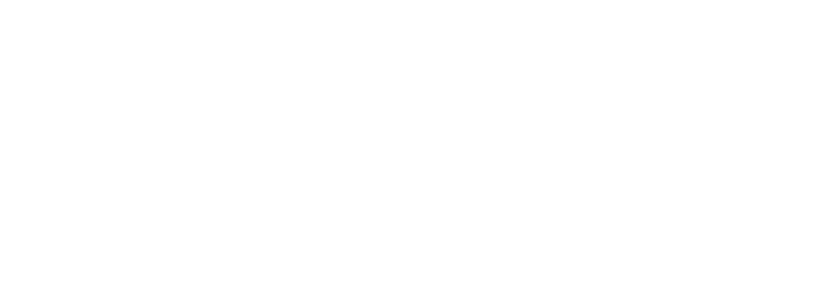
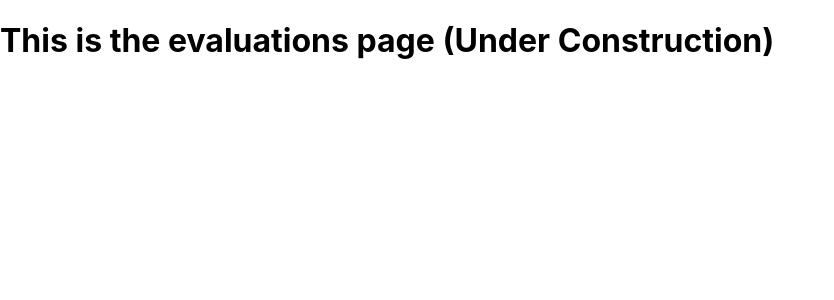
Before and after one commit to kmperera/CIS4930-HandsOnLearning, a React (Create React App) app in the folder health-app-frontend/: page /evaluations in a window 1280 px wide. Before the commit this address had no page. Shown: the top 300 px of the page, without its empty margins (0-834 px from the left). Built offline with nearby package versions, Linux system fonts and the light colour scheme.

Commit message:
added files needed for different pages

```diff
--- a/health-app-frontend/src/App.js
+++ b/health-app-frontend/src/App.js
@@ -4,6 +4,9 @@
 import { Routes, Route } from 'react-router-dom';
 import Homepage from './Homepage/Homepage';
 import Excercises from './Exercises/Excercises'
+import Evaluations from './Evaluations/Evaluations'
+import StayConnected from './StayConnected/StayConnected'
+import Useful from './Useful/Useful'
 
 //I'm moving all of the 'homepage' JSX to the /Homepage folder.
 //sorry for any confusion, but it lets us render entire pages easier and should help with organization later down the line.
@@ -16,6 +19,9 @@
         <Route exact path="/" element={<Homepage />}></Route>
         <Route path="/home" element={<Homepage />}></Route>
         <Route path="/excercises" element = {<Excercises/>}></Route>
+        <Route path="/evaluations" element = {<Evaluations/>}></Route>
+        <Route path="/StayConnected" element = {<StayConnected/>}></Route>
+        <Route path="/useful" element = {<Useful/>}></Route>
       </Routes>
     </div>
   );
--- /dev/null
+++ b/health-app-frontend/src/Evaluations/Evaluations.js
@@ -0,0 +1,9 @@
+import React from "react"
+
+export default function Evaluations() {
+    return (
+        <div>
+            <h1>This is the evaluations page (Under Construction)</h1>
+        </div>
+    );
+}
--- a/health-app-frontend/src/Evaluations/index.js
+++ b/health-app-frontend/src/Evaluations/index.js
@@ -0,0 +1,3 @@
+import Evaluations from "./Evaluations";
+
+export default Evaluations;
--- a/health-app-frontend/src/Homepage/Homepage.js
+++ b/health-app-frontend/src/Homepage/Homepage.js
@@ -18,28 +18,27 @@
  return (
     <header className='App-header'>
     <p>
-      Welcome to APP TITLE, click a category to get started!
+      Welcome to NeuroNurture, click a category to get started!
     </p>
     <Link
       onClick={handleClick('Excercises')}
-      // button link need to be edited
     >
       Rehabilitation Exercises
     </Link>
     <Link
-      onClick={handleClick('Excercises')}
+      onClick={handleClick('Evaluations')}
       // button link need to be edited
     >
       Evaluate
     </Link>
     <Link
-      onClick={handleClick('Excercises')}
+      onClick={handleClick('StayConnected')}
       // button link need to be edited
     >
       Stay Connected
     </Link>
     <Link
-      onClick={handleClick('Excercises')}
+      onClick={handleClick('Useful')}
       // button link need to be edited
     >
       Useful Equiment & Applications
--- /dev/null
+++ b/health-app-frontend/src/StayConnected/StayConnected.js
@@ -0,0 +1,9 @@
+import React from "react"
+
+export default function StayConnected() {
+    return (
+        <div>
+            <h1>This is the stay connected page (Under Construction)</h1>
+        </div>
+    );
+}
--- /dev/null
+++ b/health-app-frontend/src/StayConnected/index.js
@@ -0,0 +1,3 @@
+import StayConnected from "./StayConnected";
+
+export default StayConnected;
--- /dev/null
+++ b/health-app-frontend/src/Useful/Useful.js
@@ -0,0 +1,9 @@
+import React from "react"
+
+export default function Useful() {
+    return (
+        <div>
+            <h1>This is the equipment & applications page (Under Construction)</h1>
+        </div>
+    );
+}
--- /dev/null
+++ b/health-app-frontend/src/Useful/index.js
@@ -0,0 +1,3 @@
+import Useful from "./Useful";
+
+export default Useful;
```
Also changed, not shown: health-app-frontend/src/Evaluations/Evalutions.css (added), health-app-frontend/src/StayConnected/StayConnected.css (added), health-app-frontend/src/Useful/Useful.css (added).
